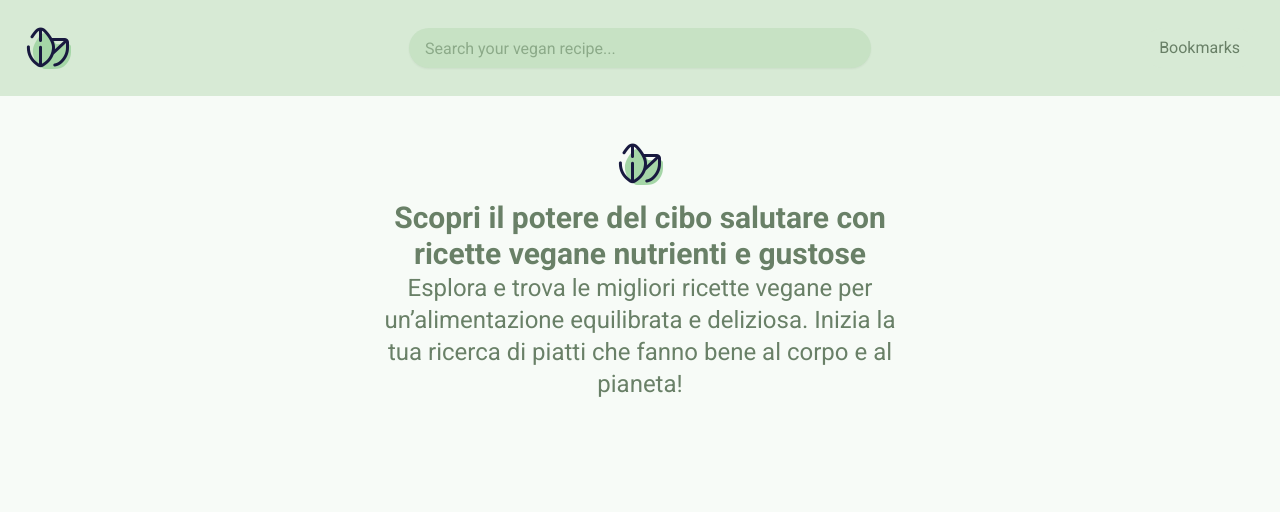
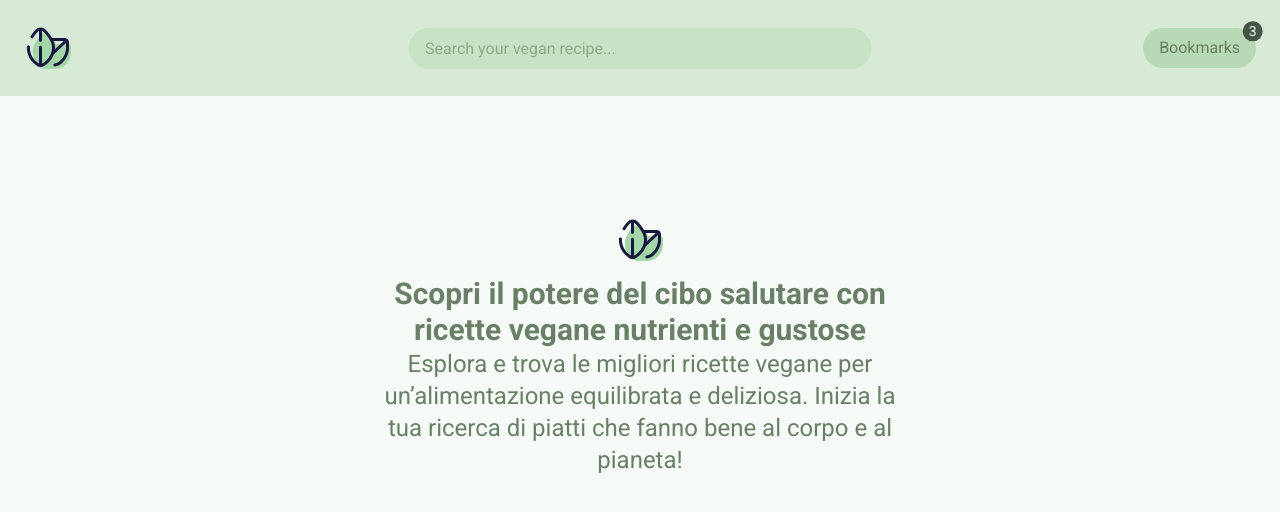
Before and after one commit to Pgalli992/s2i_react, a React (Vite) app: page / in a window 1280 px wide. Shown: the top 512 px of the page. Built offline with nearby package versions, Linux system fonts and the light colour scheme.

Commit message:
added badge on bookmarks icon

```diff
--- a/src/pages/Home.jsx
+++ b/src/pages/Home.jsx
@@ -1,7 +1,7 @@
 import Logo from "../ui/Logo";
 function Home() {
   return (
-    <div className="col-span-full mx-auto flex w-2/5 -translate-y-40 flex-col items-center justify-center gap-3">
+    <div className="col-span-full mx-auto flex w-2/5 flex-col items-center gap-3 pt-[15vh]">
       <Logo />
       <div className="text-center">
         <h1 className="text-3xl font-bold text-primary-800">
--- a/src/ui/Bookmarks.jsx
+++ b/src/ui/Bookmarks.jsx
@@ -1,7 +1,10 @@
+import Badge from "./badge";
+
 function Bookmarks() {
   return (
-    <div className="align-end w-auto justify-self-end rounded-full bg-primary-300 px-4 py-2 duration-300 hover:bg-primary-600">
+    <div className="align-end relative w-auto justify-self-end rounded-full bg-primary-500 px-4 py-2 duration-150 hover:bg-primary-700 hover:text-primary-200">
       <span>Bookmarks</span>
+      <Badge />
     </div>
   );
 }
--- /dev/null
+++ b/src/ui/badge.jsx
@@ -0,0 +1,9 @@
+function Badge() {
+  return (
+    <div className="absolute right-0 top-0 aspect-square w-5 -translate-y-1/3 translate-x-1/3 rounded-full bg-primary-900 text-center text-sm text-primary-100 duration-150">
+      <span>3</span>
+    </div>
+  );
+}
+
+export default Badge;
```
